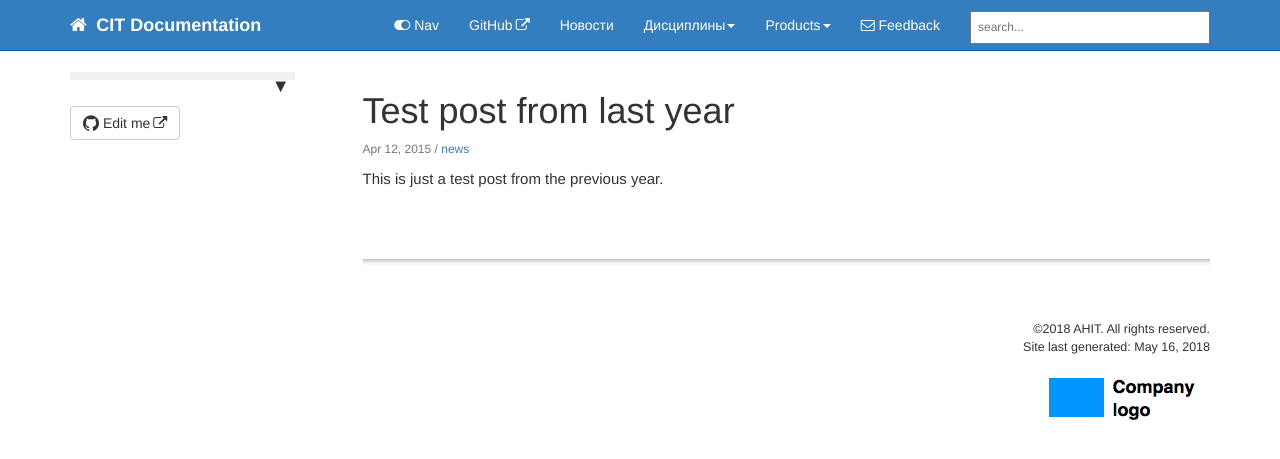
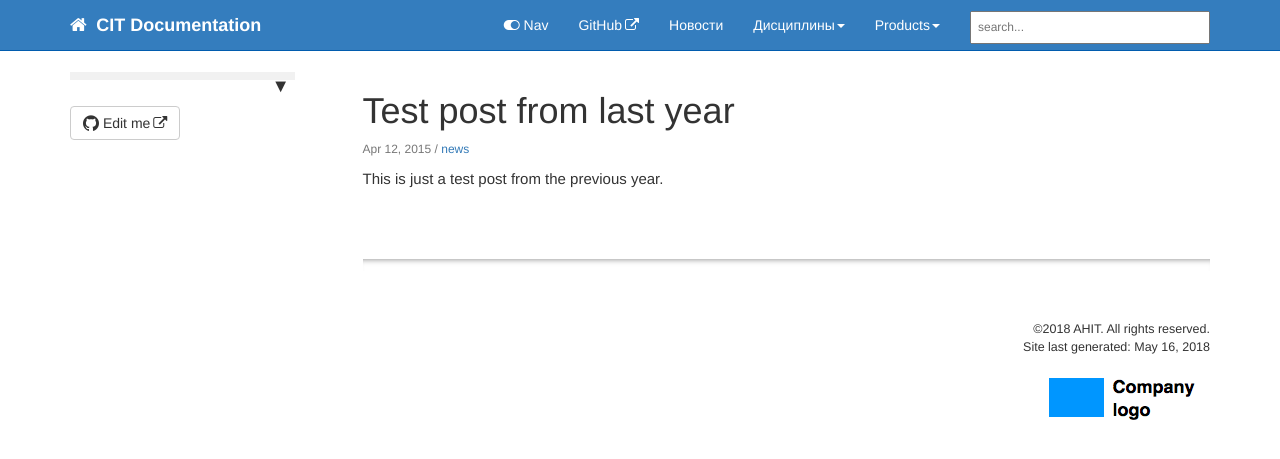
Before and after one commit to citDocs/citDocs.github.io, a Jekyll site: the page built from _posts/2015-04-12-test-post-last-year.md, in a window 1280 px wide. Shown: the top 459 px of the page. Built offline with Jekyll 4.4.1, drawn with Linux system fonts in a browser that asks for light colours; nearby versions of some CDN libraries; comment, search, counter and statistics services are not loaded.

Commit message:
Update topnav.html

```diff
--- a/_includes/topnav.html
+++ b/_includes/topnav.html
@@ -50,9 +50,9 @@
                 </li>
                 {% endfor %}
                 {% endfor %}
-                {% if site.feedback_disable == null or site.feedback_disable == false %}
+               <!-- {% if site.feedback_disable == null or site.feedback_disable == false %}
 			{% include feedback.html %}
-		{% endif %}
+		{% endif %}-->
                 <!--comment out this block if you want to hide search-->
                 <li>
                     <!--start search-->
```
